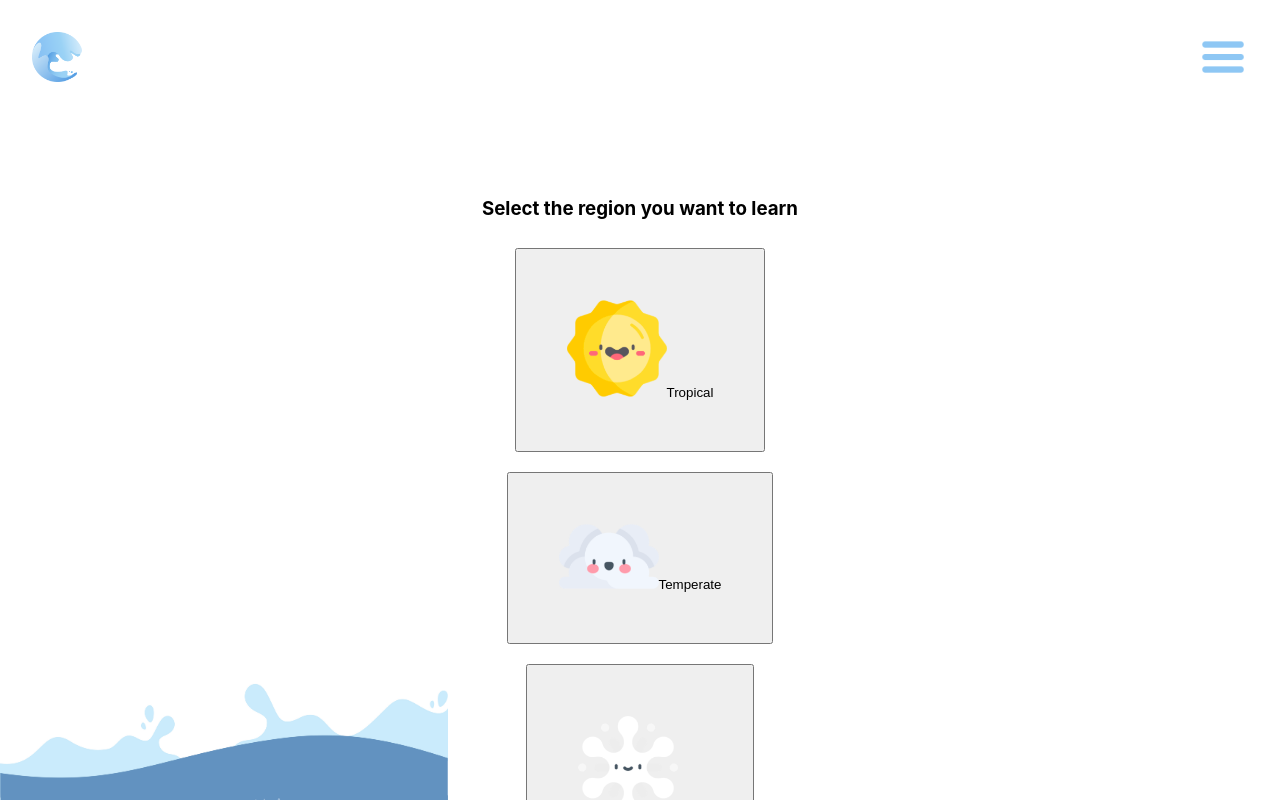
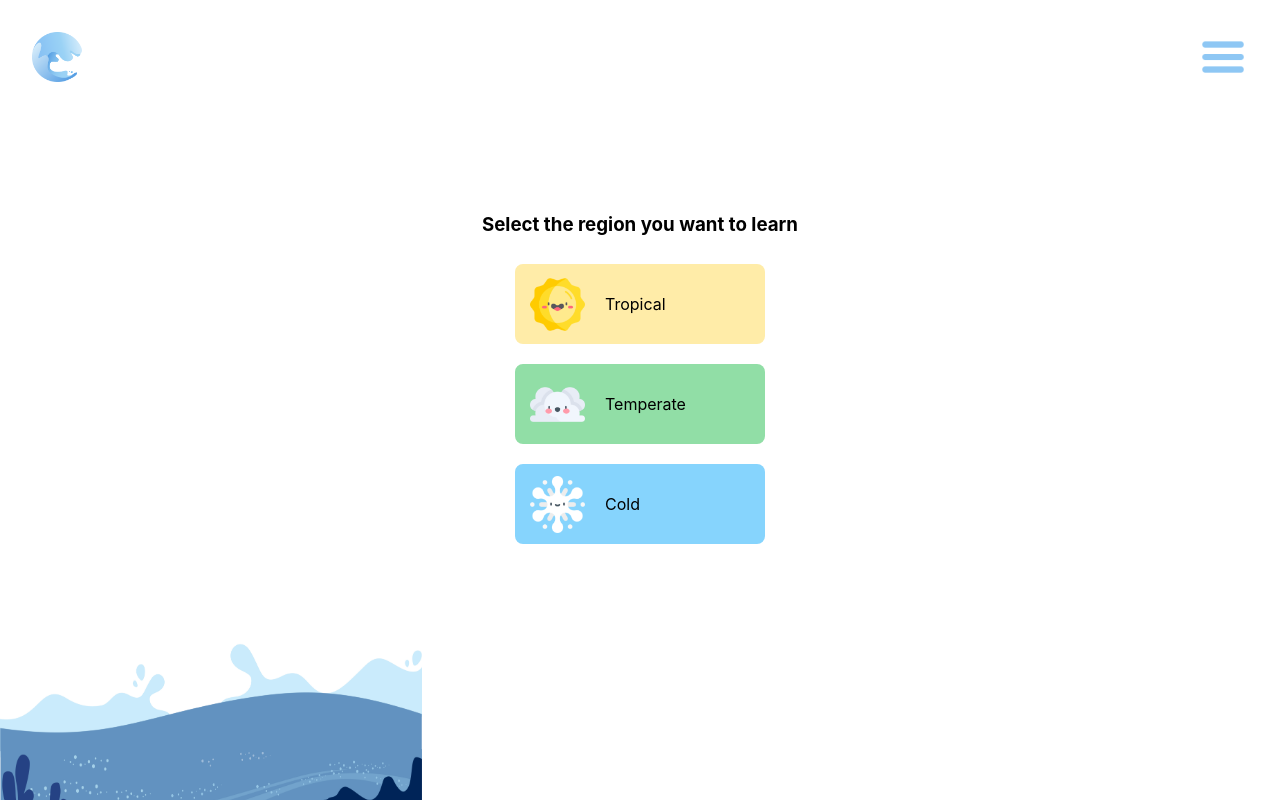
Before and after one commit to Pureum309/oceeco, a Next.js app in the folder finalapp/: page /questions in a window 1280 px wide. Shown: the top 800 px of the page. Built offline with nearby package versions, Linux system fonts and the light colour scheme.

Commit message:
add background array for region question

```diff
--- a/finalapp/comps/questions/options.js
+++ b/finalapp/comps/questions/options.js
@@ -6,30 +6,38 @@ import { ChangeAnswer } from '../../data/que_content';
 
 
 const OpCont = styled.div `
-    min-height: 100vh;
-    padding: 4rem 0;
     flex: 1;
     display: flex;
     flex-direction: column;
-    justify-content: center;
+    justify-content: flex-start;
     align-items: center;
 `;
 
 const OpQueTitle = styled.h3 ``;
 
-const OpQueButton = styled.button `
+const OpQueButton = styled.div `
     img {
-        width: 100px;
+        width: 60px;
+        padding-left: 5px;
     }
-    padding: 50px;
-    text-align: center;
+    p {
+      text-align: center;
+      padding-left: 20px;
+    }
+    display: flex;
+    align-items: center;
+    width: 250px;
+    height:80px;
+    padding: 10px;
     margin: 10px;
+    border-radius: 8px;
 `;
 
 export default function Options({
   q='What is your favourite food?',
   arr=[],
-  img=[]
+  img=[],
+  background=[]
 }){
 
   const r = useRouter();
@@ -42,8 +50,8 @@ export default function Options({
 
   return <OpCont>
     <OpQueTitle>{q}</OpQueTitle>
-    {arr.map((o,i)=><OpQueButton onClick={
+    {arr.map((o,i)=><OpQueButton style={{background:background[i]}} onClick={
       ()=>ChangeAnswer(o, qnum)
-    }><img src={img[i]} />{o}</OpQueButton>)}
+    }><img src={img[i]} /><p>{o}</p></OpQueButton>)}
   </OpCont>
 }
--- a/finalapp/data/que_content.js
+++ b/finalapp/data/que_content.js
@@ -8,8 +8,9 @@ export const imgs = {
 export const qs = [
     {
         title:"Select the region you want to learn",
-        options: ["Tropical", "Temperate", "cold"],
-        pics: [ "./imgs/climmates/climate__tropical.png", "./imgs/climmates/climate__temperate.png","./imgs/climmates/climate__cold.png"]
+        options: ["Tropical", "Temperate", "Cold"],
+        pics: [ "./imgs/climmates/climate__tropical.png", "./imgs/climmates/climate__temperate.png","./imgs/climmates/climate__cold.png"],
+        background: ["#FFECA8", "#91DEA6", "#86D4FD"]
     },
     {
         title:"What animals are affected in the tropical region",
--- a/finalapp/pages/questions/index.js
+++ b/finalapp/pages/questions/index.js
@@ -19,6 +19,7 @@ export default function Questions() {
 
   return (
     <div className={styles.container}>
+    <div className={styles.main}>
 
     {/* Start from Heare Sarah */}
 
@@ -26,6 +27,7 @@ export default function Questions() {
       q={qs[qnum].title}
       img={qs[qnum].pics}
       arr={qs[qnum].options}
+      background={qs[qnum].background}
     />
 
   {/* When reach last question hide the button */}
@@ -50,5 +52,6 @@ export default function Questions() {
 
 
     </div>
+    </div>
   )
 }
```
